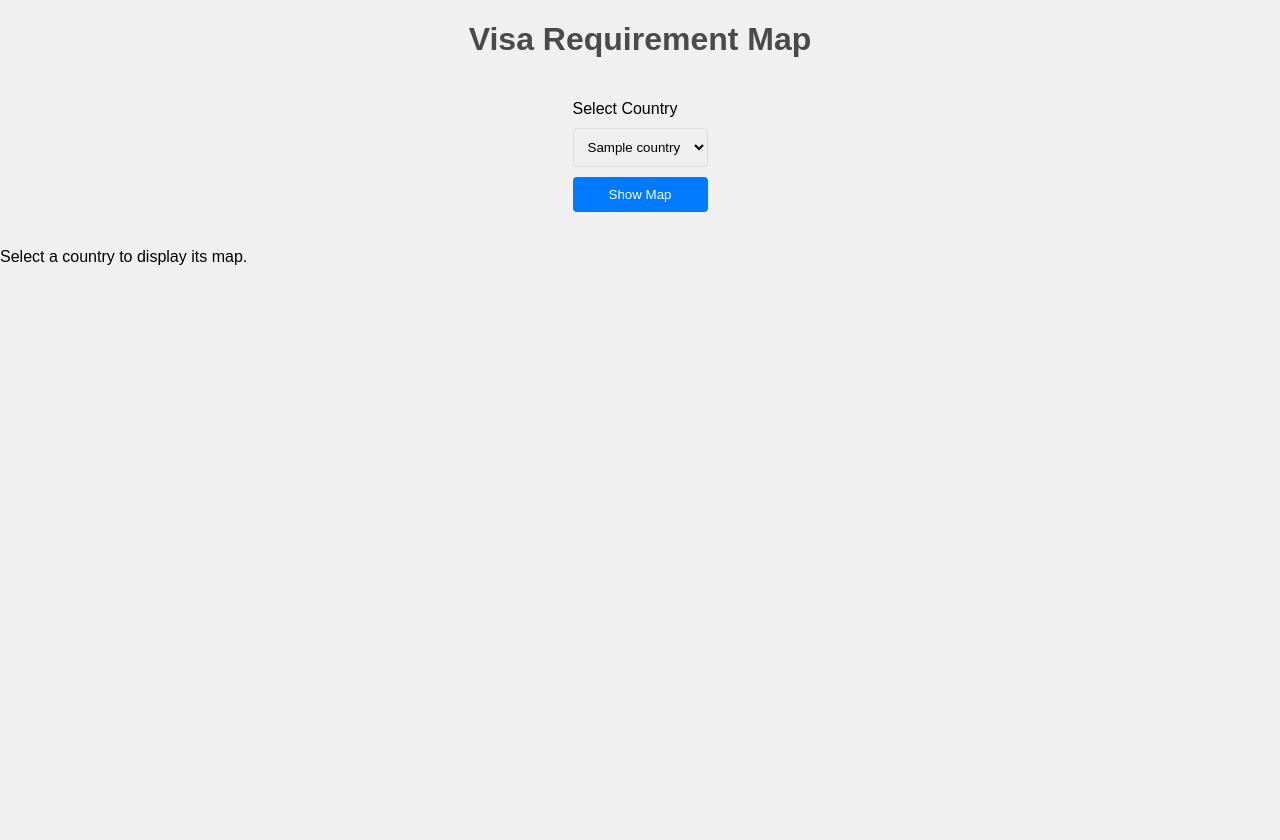
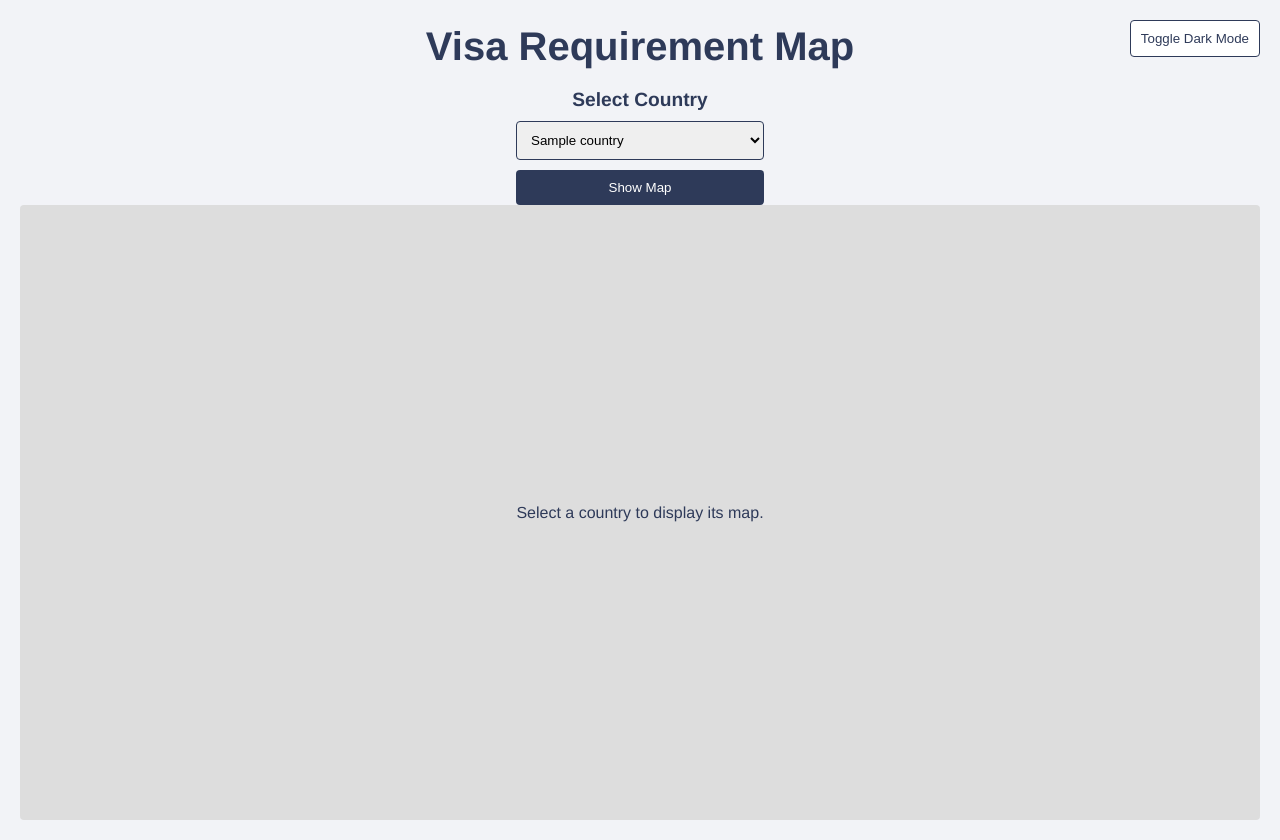
Before and after one commit to babyygemperor/Henley-Passport-Index-Visualiser, a Flask app: template templates/index.html in a window 1280 px wide. Before the commit the page ends 265 px from the top, so only its background shows below. Run offline with Flask 3, Linux system fonts and the light colour scheme; the template is opened without the code that fills it: most values are stand-ins (such as "Sample title", 1, 10 or a date in 2020).

Commit message:
Finally working

```diff
--- a/main.py
+++ b/main.py
@@ -21,7 +21,7 @@ def index():
         country = request.form.get('select_country')
         m = create_map(country)
         m.save('static/map.html')
-    return render_template('index.html', countries=countries, show_map=show_map)
+    return render_template('index.html', countries=countries, show_map=show_map, selected_country=country)
 
 
 class NoWrapTiles(MacroElement):
--- a/static/style.css
+++ /dev/null
@@ -1,59 +0,0 @@
-/* styles.css */
-body {
-  font-family: Arial, sans-serif;
-  background-color: #f0f0f0;
-  margin: 0; /* Remove default body margin */
-  padding: 0; /* Remove default body padding */
-}
-
-.container {
-  width: 100%;
-  height: 100vh; /* Use 100% of the viewport height */
-  margin: 0;
-  display: flex; /* Use flexbox to center the map */
-  flex-direction: column;
-  align-items: center;
-  justify-content: center;
-}
-
-.title {
-  text-align: center;
-  color: #4a4a4a;
-}
-
-.form-control {
-  margin: 20px 0;
-}
-
-.form-label {
-  display: block;
-  margin-bottom: 10px;
-}
-
-.form-select {
-  width: 100%;
-  padding: 10px;
-  margin-bottom: 10px;
-  border: 1px solid #ddd;
-  border-radius: 4px;
-}
-
-.form-button {
-  display: block;
-  width: 100%;
-  padding: 10px;
-  color: #fff;
-  background-color: #007bff;
-  border: none;
-  border-radius: 4px;
-  cursor: pointer;
-}
-
-.form-button:hover {
-  background-color: #0056b3;
-}
-
-.map-container {
-  width: 100%;
-  flex-grow: 1; /* Grow to fill remaining vertical space */
-}
--- /dev/null
+++ b/static/styles.css
@@ -0,0 +1,127 @@
+/* styles.css */
+
+body {
+  font-family: 'Helvetica', sans-serif;
+  background-color: #F2F3F7;
+  color: #2E3A59;
+  overflow: hidden;
+  margin: 0;
+  padding: 0;
+}
+
+.container {
+  display: flex;
+  flex-direction: column;
+  justify-content: center;
+  align-items: center;
+  height: 100vh;
+  padding: 20px;
+}
+
+.form-container {
+  max-width: 100%;
+  margin-bottom: 20px;
+}
+
+.dark-mode-wrapper {
+  position: absolute;
+  top: 20px;
+  right: 20px;
+}
+
+.title {
+  font-size: 2.5em;
+  margin-top: 0.1em;
+  margin-bottom: 0.5em;
+}
+
+#dark-mode-btn {
+  padding: 10px;
+  color: #2E3A59;
+  background-color: #fff;
+  border: 1px solid #2E3A59;
+  border-radius: 4px;
+  cursor: pointer;
+  transition: 0.3s;
+}
+
+#dark-mode-btn:hover {
+  background-color: #2E3A59;
+  color: #fff;
+}
+
+.form-control {
+  display: flex;
+  flex-direction: column;
+  align-items: center;
+  width: 100%;
+}
+
+.form-label {
+  margin-bottom: 10px;
+  font-weight: bold;
+  font-size: 1.2em;
+}
+
+.form-select {
+  width: 20%;
+  padding: 10px;
+  margin-bottom: 10px;
+  border: 1px solid #2E3A59;
+  border-radius: 4px;
+}
+
+.form-button {
+  width: 20%;
+  padding: 10px;
+  color: #fff;
+  background-color: #2E3A59;
+  border: none;
+  border-radius: 4px;
+  cursor: pointer;
+  transition: 0.3s;
+}
+
+.form-button:hover {
+  background-color: #1F2741;
+}
+
+.map-container {
+  width: 100%;
+  height: 100%; /* Adjust this value as per your requirements */
+  background-color: #ddd;
+  border-radius: 4px;
+  display: flex;
+  justify-content: center;
+  align-items: center;
+}
+
+body.dark-mode {
+  background-color: #2E3A59;
+  color: #F2F3F7;
+}
+
+body.dark-mode .title,
+body.dark-mode #dark-mode-btn,
+body.dark-mode .form-label,
+body.dark-mode .form-select,
+body.dark-mode .form-button {
+  color: #F2F3F7;
+}
+
+body.dark-mode #dark-mode-btn,
+body.dark-mode .form-select,
+body.dark-mode .form-button {
+  background-color: #1F2741;
+  border-color: #F2F3F7;
+}
+
+body.dark-mode #dark-mode-btn:hover,
+body.dark-mode .form-button:hover {
+  background-color: #F2F3F7;
+  color: #2E3A59;
+}
+
+body.dark-mode .map-container {
+  background-color: #1F2741;
+}
--- a/templates/index.html
+++ b/templates/index.html
@@ -3,16 +3,45 @@
 <html lang="en-GB">
 <head>
     <title>Select Country</title>
-  <link rel="stylesheet" href="{{ url_for('static', filename='style.css') }}">
+    <link rel="stylesheet" href="{{ url_for('static', filename='styles.css') }}">
 </head>
 <body>
 <div class="container">
     <h1 class="title">Visa Requirement Map</h1>
+    <div class="dark-mode-wrapper">
+        <button onclick="toggleDarkMode()" id="dark-mode-btn">Toggle Dark Mode</button>
+    </div>
+    <script>
+        // Get the dark mode setting from localStorage.
+        let darkMode = localStorage.getItem('darkMode');
+
+        // If the dark mode setting is 'enabled', start the body with the dark-mode class.
+        if (darkMode === 'enabled') {
+            document.body.classList.add('dark-mode');
+            document.getElementById("dark-mode-btn").innerHTML = "Toggle Light Mode";
+        }
+
+        function toggleDarkMode() {
+            // Check for the dark-mode class.
+            let isDarkMode = document.body.classList.toggle('dark-mode');
+
+            // Update the dark mode setting in localStorage.
+            if (isDarkMode) {
+                localStorage.setItem('darkMode', 'enabled');
+                document.getElementById("dark-mode-btn").innerHTML = "Toggle Light Mode";
+            } else {
+                localStorage.setItem('darkMode', null);
+                document.getElementById("dark-mode-btn").innerHTML = "Toggle Dark Mode";
+            }
+        }
+    </script>
+
     <form method="POST" class="form-control">
         <label for="select_country" class="form-label">Select Country</label>
         <select name="select_country" id="select_country" class="form-select">
             {% for country in countries %}
-          <option value="{{ country }}">{{ country }}</option>
+            <option value="{{ country }}" {% if selected_country== country %} selected {% endif %}>{{ country }}
+            </option>
             {% endfor %}
         </select>
         <button type="submit" class="form-button">Show Map</button>
@@ -21,7 +50,7 @@
         {% if show_map %}
         <iframe src="{{ url_for('static', filename='map.html') }}" height="100%" width="100%"></iframe>
         {% else %}
-        <p>Select a country to display its map.</p>
+        <p STYLE="text-align: center">Select a country to display its map.</p>
         {% endif %}
     </div>
 </div>
```
Lines whose indentation alone changed are shown as unchanged.
